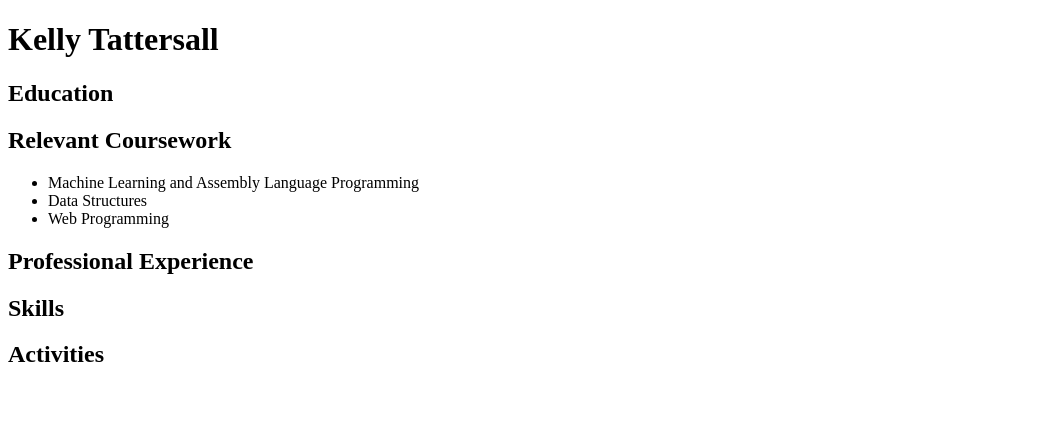
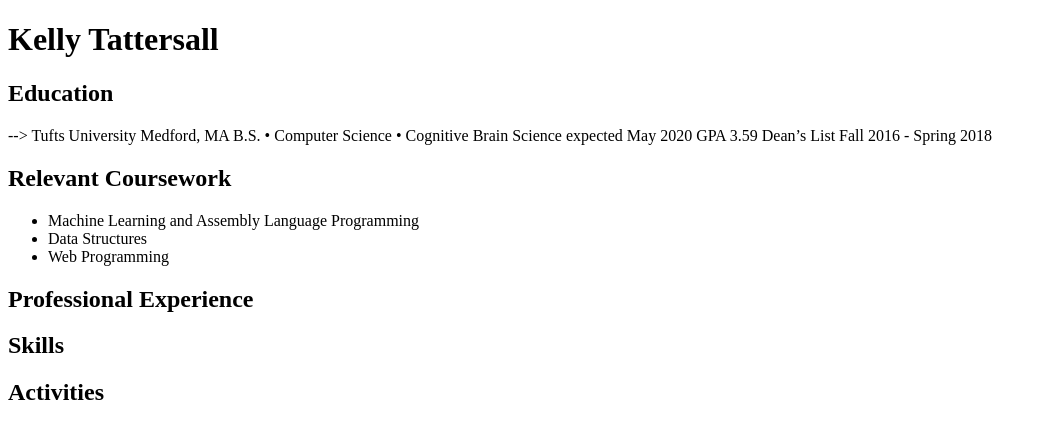
Before and after one commit to ktatte01/ktatte01.github.io, a plain HTML site: page resume.html in a window 1280 px wide. Shown: the whole page, without its empty margins (0-1047 px from the left). Drawn offline with Linux system fonts and the light colour scheme.

Commit message:
Update education in resume.html

```diff
--- a/resume.html
+++ b/resume.html
@@ -14,6 +14,10 @@
                 <h1>Kelly Tattersall</h1>
 
                 <h2>Education</h2>
+        --> Tufts University                                                                                    Medford, MA
+        B.S. • Computer Science • Cognitive Brain Science                                   expected May 2020
+GPA  3.59
+Dean’s List  Fall 2016 - Spring 2018
 
                 <h2>Relevant Coursework</h2>
                 <ul>
```
